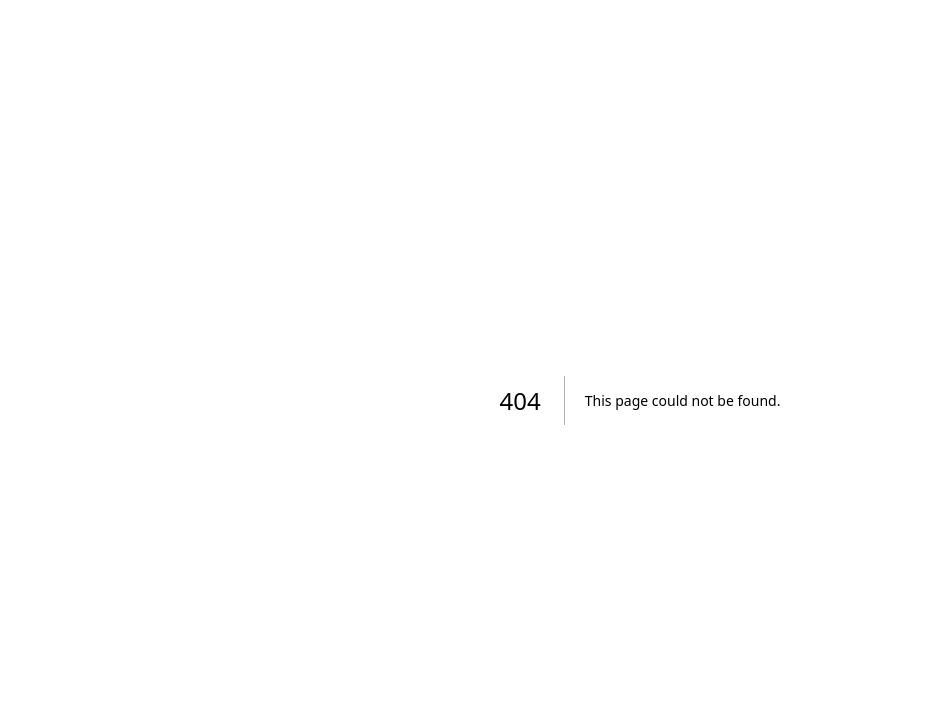
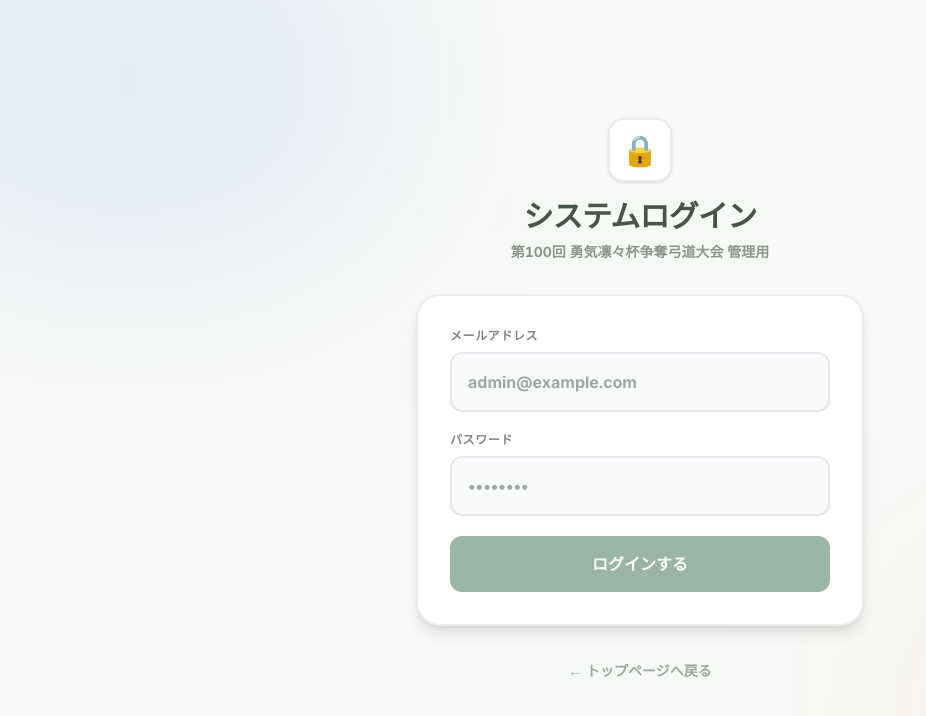
Before and after one commit to mentaiko-HQ/shootingthrough2026, a Next.js app: page /login in a window 1280 px wide. Before the commit this address had no page. Shown: the top 716 px of the page, without its empty margins (0-926 px from the left). Built offline with nearby package versions, Linux system fonts and the light colour scheme; no server answers; a web font is replaced by a local one.

Commit message:
20260425セキュリティ設定

```diff
--- /dev/null
+++ b/src/app/admin/layout.tsx
@@ -0,0 +1,40 @@
+"use client";
+
+import React, { useEffect, useState } from "react";
+import { useRouter } from "next/navigation";
+import { onAuthStateChanged } from "firebase/auth";
+import { auth } from "@/lib/firebase";
+
+export default function AdminLayout({ children }: { children: React.ReactNode }) {
+  const [isLoading, setIsLoading] = useState(true);
+  const router = useRouter();
+
+  useEffect(() => {
+    // Firebaseの認証状態を監視
+    const unsubscribe = onAuthStateChanged(auth, (user) => {
+      if (!user) {
+        // 未ログイン（userがnull）の場合は、強制的にログイン画面へ飛ばす
+        router.push("/login");
+      } else {
+        // ログイン済みの場合はローディングを解除して画面を表示する
+        setIsLoading(false);
+      }
+    });
+
+    return () => unsubscribe();
+  }, [router]);
+
+  // 認証チェックが終わるまではローディング画面を表示（画面のチラつきと情報漏洩を防止）
+  if (isLoading) {
+    return (
+      <div className="min-h-screen bg-theme-bg flex items-center justify-center">
+        <div className="text-theme-primary font-bold animate-pulse flex items-center gap-2">
+          <span>🔒</span> 認証情報を確認中...
+        </div>
+      </div>
+    );
+  }
+
+  // 認証が確認できたら、本来の管理画面（page.tsx）を表示する
+  return <>{children}</>;
+}
--- /dev/null
+++ b/src/app/login/page.tsx
@@ -0,0 +1,129 @@
+"use client";
+
+import React, { useState, useEffect } from "react";
+import { useRouter } from "next/navigation";
+import { signInWithEmailAndPassword, onAuthStateChanged } from "firebase/auth";
+import { auth } from "@/lib/firebase"; // ステップ2でexportしたauthを読み込む
+
+export default function LoginPage() {
+  const [email, setEmail] = useState("");
+  const [password, setPassword] = useState("");
+  const [errorMsg, setErrorMsg] = useState("");
+  const [isLoading, setIsLoading] = useState(false);
+  const router = useRouter();
+
+  // すでにログイン済みの場合は、自動的に管理画面へリダイレクトさせる
+  useEffect(() => {
+    const unsubscribe = onAuthStateChanged(auth, (user) => {
+      if (user) {
+        router.push("/admin");
+      }
+    });
+    return () => unsubscribe();
+  }, [router]);
+
+  const handleLogin = async (e: React.FormEvent) => {
+    e.preventDefault();
+    setErrorMsg("");
+    setIsLoading(true);
+
+    try {
+      // Firebase Authenticationでログイン処理を実行
+      await signInWithEmailAndPassword(auth, email, password);
+
+      // 成功したら管理画面のトップへ遷移
+      router.push("/admin");
+    } catch (error: any) {
+      console.error("❌ ログインエラー:", error);
+      setErrorMsg("メールアドレス、またはパスワードが正しくありません。");
+    } finally {
+      setIsLoading(false);
+    }
+  };
+
+  return (
+    <div className="min-h-screen bg-theme-bg flex flex-col items-center justify-center p-4 font-sans relative overflow-hidden">
+
+      {/* 背景の装飾（トップページと同じグラスモーフィズムの雰囲気） */}
+      <div className="absolute top-0 left-0 w-full h-full pointer-events-none overflow-hidden">
+        <div className="absolute top-[-10%] left-[-10%] w-[40%] h-[40%] bg-blue-600/10 blur-[120px] rounded-full" />
+        <div className="absolute bottom-[-10%] right-[-10%] w-[40%] h-[40%] bg-red-600/5 blur-[120px] rounded-full" />
+      </div>
+
+      <div className="w-full max-w-md relative z-10 animate-fade-in-up">
+
+        <div className="text-center mb-8">
+          <div className="inline-flex items-center justify-center w-16 h-16 rounded-2xl bg-white border-2 border-theme-secondary/10 shadow-sm mb-4 text-3xl">
+            🔒
+          </div>
+          <h1 className="text-2xl md:text-3xl font-black text-theme-secondary tracking-tight mb-2">
+            システムログイン
+          </h1>
+          <p className="text-sm font-bold text-theme-secondary/60">
+            第100回 勇気凛々杯争奪弓道大会 管理用
+          </p>
+        </div>
+
+        <div className="bg-white p-6 md:p-8 rounded-3xl shadow-lg border-2 border-theme-secondary/10">
+
+          {errorMsg && (
+            <div className="mb-6 p-4 bg-red-50 border-2 border-red-200 rounded-xl text-red-600 text-sm font-bold flex items-center gap-2">
+              <span>⚠️</span>
+              {errorMsg}
+            </div>
+          )}
+
+          <form onSubmit={handleLogin} className="space-y-5">
+            <div>
+              <label className="block text-xs font-black text-theme-secondary/70 mb-2 uppercase tracking-wider">
+                メールアドレス
+              </label>
+              <input
+                type="email"
+                required
+                value={email}
+                onChange={(e) => setEmail(e.target.value)}
+                placeholder="admin@example.com"
+                className="w-full p-4 bg-gray-50 border-2 border-gray-200 rounded-xl focus:border-theme-primary focus:bg-white outline-none font-bold text-theme-secondary transition-colors"
+                disabled={isLoading}
+              />
+            </div>
+
+            <div>
+              <label className="block text-xs font-black text-theme-secondary/70 mb-2 uppercase tracking-wider">
+                パスワード
+              </label>
+              <input
+                type="password"
+                required
+                value={password}
+                onChange={(e) => setPassword(e.target.value)}
+                placeholder="••••••••"
+                className="w-full p-4 bg-gray-50 border-2 border-gray-200 rounded-xl focus:border-theme-primary focus:bg-white outline-none font-bold text-theme-secondary transition-colors"
+                disabled={isLoading}
+              />
+            </div>
+
+            <button
+              type="submit"
+              disabled={isLoading || !email || !password}
+              className="w-full mt-4 py-4 bg-theme-primary text-white font-black rounded-xl shadow-[0_4px_0_0_rgba(139,21,0,1)] hover:translate-y-[2px] hover:shadow-[0_2px_0_0_rgba(139,21,0,1)] transition-all disabled:opacity-50 disabled:translate-y-0 disabled:shadow-none flex items-center justify-center gap-2"
+            >
+              {isLoading ? "認証中..." : "ログインする"}
+            </button>
+          </form>
+        </div>
+
+        <div className="mt-8 text-center">
+          <button
+            onClick={() => router.push("/")}
+            className="text-sm font-bold text-theme-secondary/50 hover:text-theme-secondary transition-colors"
+          >
+            ← トップページへ戻る
+          </button>
+        </div>
+
+      </div>
+    </div>
+  );
+}
--- a/src/middleware.ts
+++ /dev/null
@@ -1,44 +0,0 @@
-import { NextResponse } from 'next/server';
-import type { NextRequest } from 'next/server';
-
-export function middleware(req: NextRequest) {
-  // /admin 以下へのアクセスに対して認証を要求
-  if (req.nextUrl.pathname.startsWith('/admin')) {
-    const basicAuth = req.headers.get('authorization');
-    const url = req.nextUrl;
-
-    if (basicAuth) {
-      const authValue = basicAuth.split(' ')[1];
-      // atob関数を使用してBase64でエンコードされた認証情報をデコード
-      const [user, pwd] = atob(authValue).split(':');
-
-      // 環境変数からIDとパスワードを取得
-      // ※ローカルでは .env.local に記載、クラウド環境ではFirebaseコンソールの環境変数に登録が必要です
-      const validUser = process.env.BASIC_AUTH_USER;
-      const validPassword = process.env.BASIC_AUTH_PASSWORD;
-
-      // ユーザー名とパスワードが一致した場合はアクセスを許可
-      if (user === validUser && pwd === validPassword) {
-        return NextResponse.next();
-      }
-    }
-
-    // 認証情報がない、または間違っている場合は401エラー（Basic認証ダイアログ）を返す
-    url.pathname = '/api/auth';
-    return new NextResponse('管理画面へのアクセス権限がありません。', {
-      status: 401,
-      headers: {
-        'WWW-Authenticate': 'Basic realm="Admin Area"',
-        'Content-Type': 'text/plain; charset=utf-8',
-      },
-    });
-  }
-
-  // /admin 以外の通常ページへのアクセスはそのまま許可
-  return NextResponse.next();
-}
-
-// Middlewareを適用する範囲を限定
-export const config = {
-  matcher: ['/admin/:path*'],
-};
```
